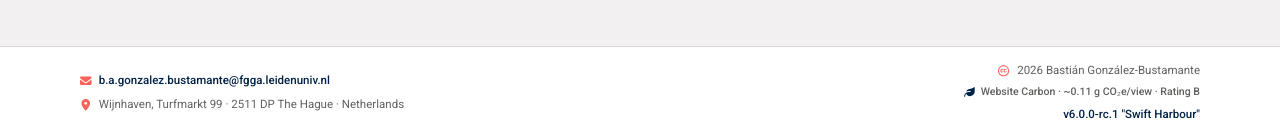
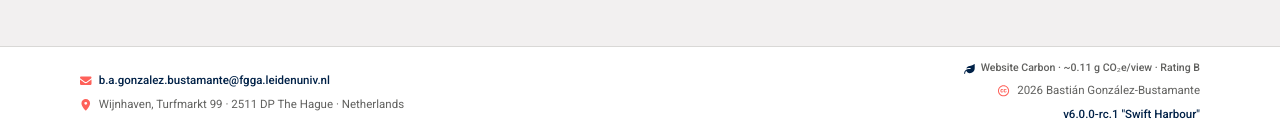
Before and after one commit to bgonzalezbustamante/academic-website, a Next.js app: page / in a window 1280 px wide. Shown: the part 2498-2634 px from the top of the page. Built offline with nearby package versions, Linux system fonts and the light colour scheme; no server answers; some icons are missing.

Commit message:
Reorder footer metadata

```diff
--- a/components/site-footer.tsx
+++ b/components/site-footer.tsx
@@ -47,14 +47,6 @@ export default function SiteFooter() {
         </div>
 
         <div className="footer-meta">
-          <p className="footer-license">
-            <FontAwesomeIcon
-              icon={faCreativeCommons}
-              aria-hidden="true"
-            />
-            <span>{new Date().getFullYear()} {siteProfile.name}</span>
-          </p>
-
           {siteCarbonMeasurement.showInFooter && (
             <a
               className="footer-carbon-note"
@@ -68,6 +60,14 @@ export default function SiteFooter() {
             </a>
           )}
 
+          <p className="footer-license">
+            <FontAwesomeIcon
+              icon={faCreativeCommons}
+              aria-hidden="true"
+            />
+            <span>{new Date().getFullYear()} {siteProfile.name}</span>
+          </p>
+
           <p>
             <Link href="/release-notes">
               {currentRelease.version} &quot;{currentRelease.codename}&quot;
```
